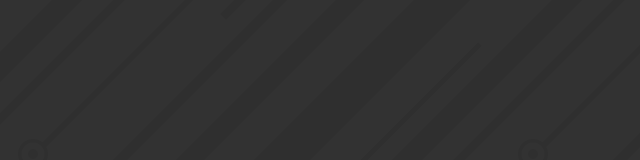
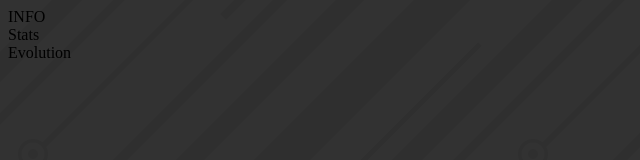
Before and after one commit to Lifearafter/Pokedex, a React (Create React App) app: page / in a window 1280 px wide. Shown: the top 160 px of the page, without its empty margins (0-640 px from the left). Built offline with nearby package versions, Linux system fonts and the light colour scheme.

Commit message:
feat: add all components of the pokedex

```diff
--- a/src/App.js
+++ b/src/App.jsx
@@ -1,9 +1,11 @@
-import React, { Component } from 'react'
+import Pokedex from './Pokedex';
+import React, { Component } from 'react';
 
 export class App extends Component {
   render() {
     return (
       <>
+      <Pokedex></Pokedex>
       </>
     )
   }
--- /dev/null
+++ b/src/Evolution.jsx
@@ -0,0 +1,11 @@
+import React, { Component } from 'react'
+
+export class Evolution extends Component {
+  render() {
+    return (
+      <div>Evolution</div>
+    )
+  }
+}
+
+export default Evolution
--- /dev/null
+++ b/src/Info.jsx
@@ -0,0 +1,11 @@
+import React, { Component } from 'react'
+
+export class INFO extends Component {
+  render() {
+    return (
+      <div>INFO</div>
+    )
+  }
+}
+
+export default INFO
--- a/src/Pokedex.js
+++ b/src/Pokedex.jsx
@@ -1,13 +1,17 @@
+import INFO from './Info'
+import STATS from './Stats'
+import EVOLUTION from './Evolution'
 import React, { Component } from 'react'
+
 
 export class Pokedex extends Component {
   render() {
     return (
       <>
         <div id='pic-pokemon'></div>
-        <div id='info-pokemon'></div>
-        <div id='stats-pokemon'></div>
-        <div id='evolution-pokemon'></div>
+        <INFO></INFO>
+        <STATS></STATS>
+        <EVOLUTION></EVOLUTION>
       </>
     )
   }
--- /dev/null
+++ b/src/Stats.jsx
@@ -0,0 +1,11 @@
+import React, { Component } from 'react'
+
+export class Stats extends Component {
+  render() {
+    return (
+      <div>Stats</div>
+    )
+  }
+}
+
+export default Stats
```
Also changed, not shown: src/index.jsx (renamed from src/index.js).
